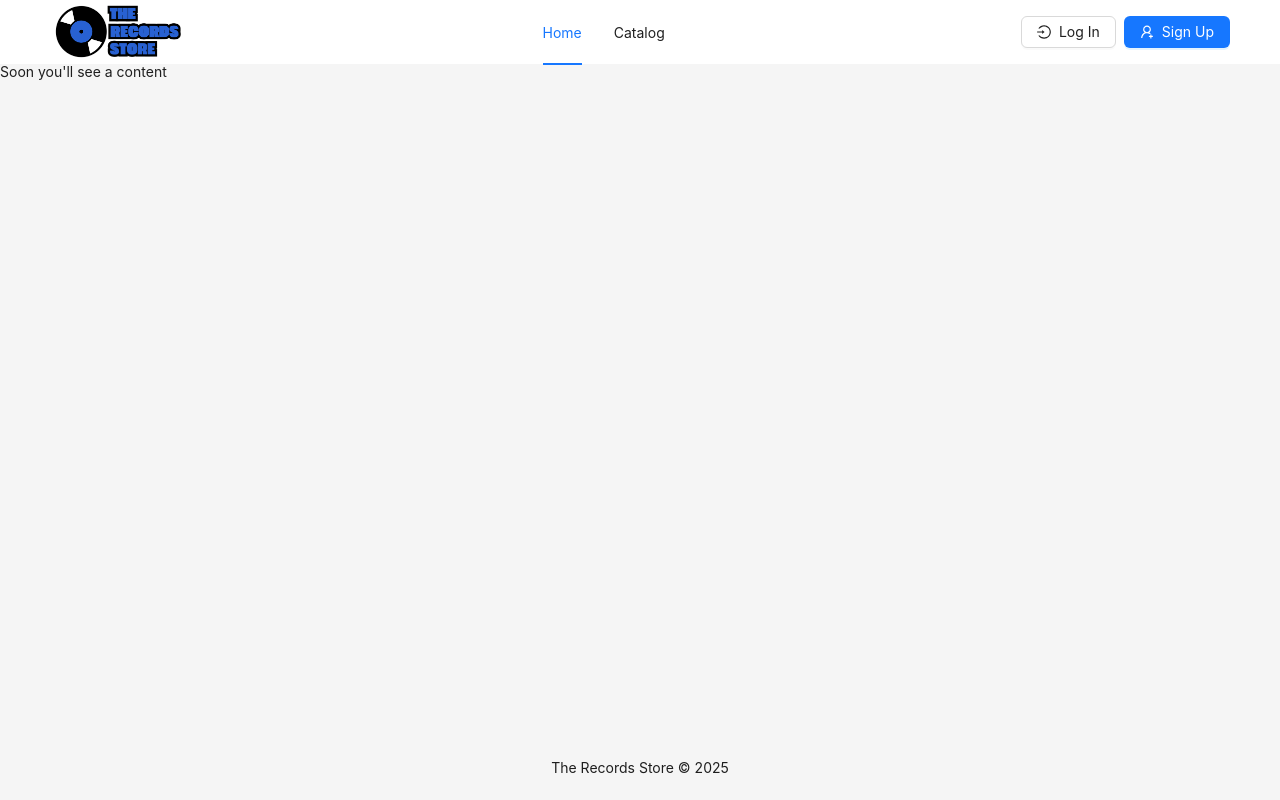
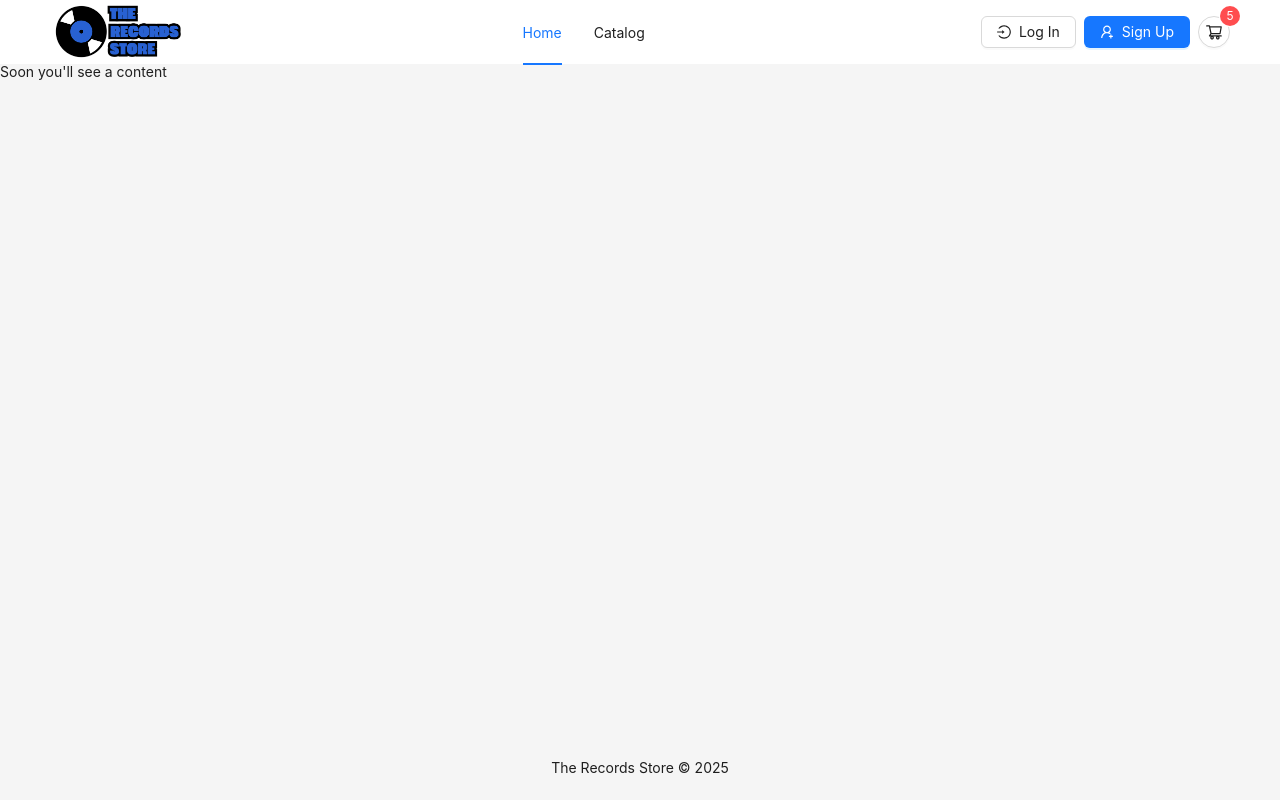
Before and after one commit to dmalashev/eCommerce-Application, a React (Vite) app in the folder eCommerce-Application/: page / in a window 1280 px wide. Built offline with nearby package versions, Linux system fonts and the light colour scheme; what @commercetools/platform-sdk, @commercetools/ts-client would draw is missing.

Commit message:
feat: add cart navigation from header menu

```diff
--- a/eCommerce-Application/src/components/header-menu/HeaderMenu.tsx
+++ b/eCommerce-Application/src/components/header-menu/HeaderMenu.tsx
@@ -1,8 +1,8 @@
 import { useState } from 'react';
 import { useNavigate, useLocation } from 'react-router';
 import { PageRoutes } from '../../types/enums';
-import { Menu, Button, Flex } from 'antd';
-import { LoginOutlined, LogoutOutlined, UserAddOutlined } from '@ant-design/icons';
+import { Menu, Button, Flex, Badge } from 'antd';
+import { LoginOutlined, LogoutOutlined, ShoppingCartOutlined, UserAddOutlined } from '@ant-design/icons';
 import formatName from '../../utils/format-name';
 import { logout } from '../../api/customer/logout';
 import { useAuth } from '../../hooks/hooks';
@@ -69,6 +69,10 @@ export default function HeaderMenu({ isHorizontal = false, itemsClassName = '' }
     navigate(PageRoutes.REGISTRATION);
   };
 
+  const onClickShoppingCart = (): void => {
+    navigate(PageRoutes.CART);
+  };
+
   return (
     <>
       <Menu
@@ -92,6 +96,13 @@ export default function HeaderMenu({ isHorizontal = false, itemsClassName = '' }
             Sign Up
           </Button>
         )}
+        <Badge count={5}>
+          <Button
+            icon={<ShoppingCartOutlined style={{ fontSize: '18px' }} />}
+            shape="circle"
+            onClick={onClickShoppingCart}
+          />
+        </Badge>
       </Flex>
     </>
   );
```
